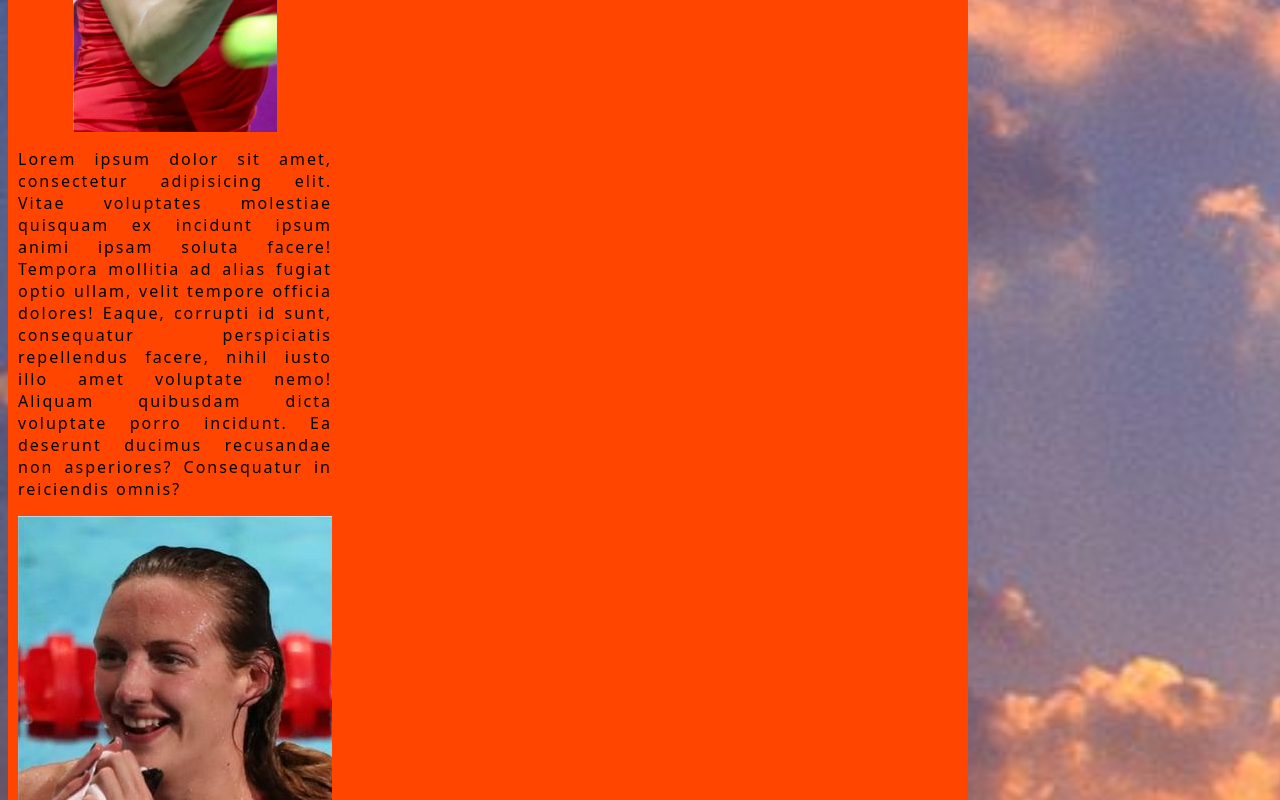
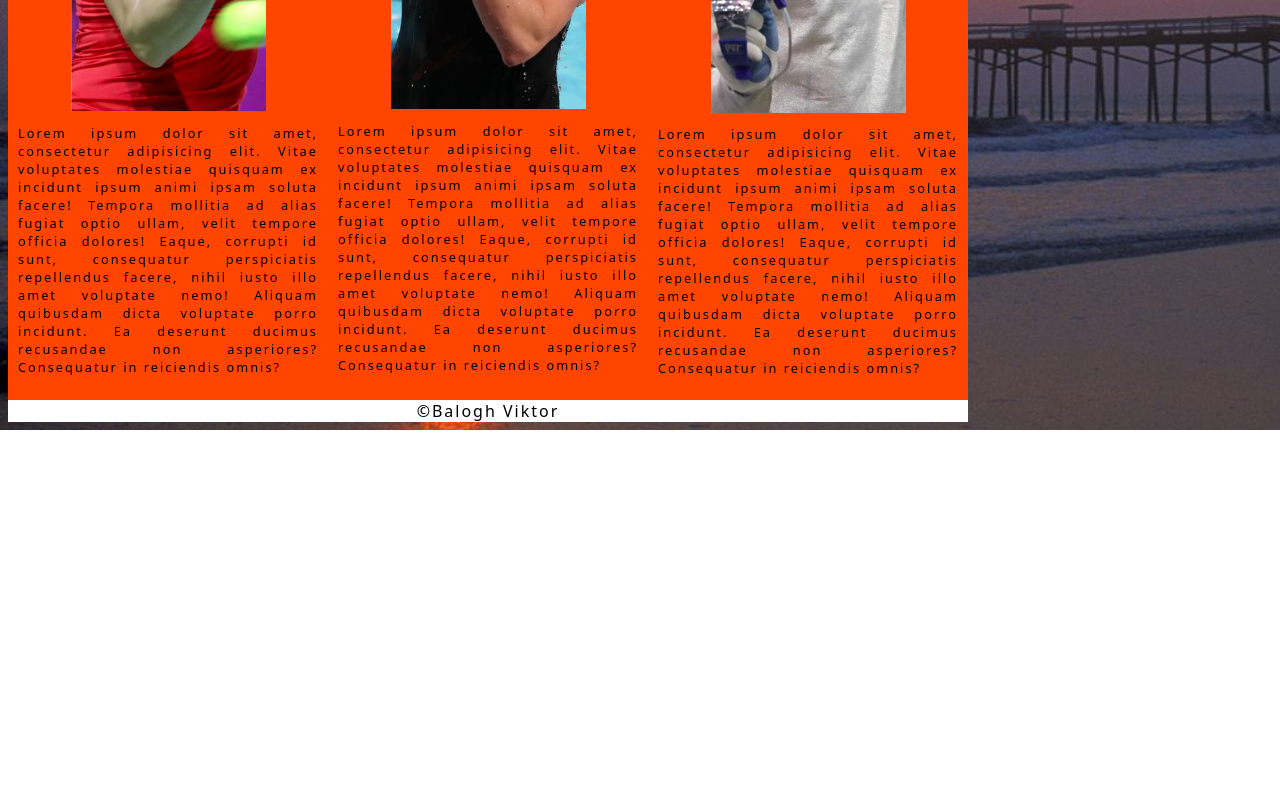
Before and after one commit to Jegesmaci583/Oldalalakitas, a plain HTML site: page index.html in a window 1280 px wide. Shown: the part 1100-1900 px from the top of the page. After the commit the page ends 1530 px from the top, so only its background shows below. Drawn offline with Linux system fonts and the light colour scheme.

Commit message:
section div-ek javítva

```diff
--- a/index.html
+++ b/index.html
@@ -37,15 +37,15 @@
         </div>
     </aside>
     <section>
-        <div class="div1"><img src="kepek/Tenisz.png" alt="Sportoló"><div><p>Lorem ipsum dolor sit amet, consectetur adipisicing elit. Vitae voluptates molestiae quisquam ex incidunt ipsum animi ipsam soluta facere! Tempora mollitia ad alias fugiat optio ullam, velit tempore officia dolores!
+        <div class="div1"><img src="kepek/Tenisz.png" alt="Sportoló"><p>Lorem ipsum dolor sit amet, consectetur adipisicing elit. Vitae voluptates molestiae quisquam ex incidunt ipsum animi ipsam soluta facere! Tempora mollitia ad alias fugiat optio ullam, velit tempore officia dolores!
         Eaque, corrupti id sunt, consequatur perspiciatis repellendus facere, nihil iusto illo amet voluptate nemo! Aliquam quibusdam dicta voluptate porro incidunt. Ea deserunt ducimus recusandae non asperiores? Consequatur in reiciendis omnis?
-        </p><div></div>
-        <div class="div2"><img src="kepek/uszo.png" alt="Sportoló"><div><p>Lorem ipsum dolor sit amet, consectetur adipisicing elit. Vitae voluptates molestiae quisquam ex incidunt ipsum animi ipsam soluta facere! Tempora mollitia ad alias fugiat optio ullam, velit tempore officia dolores!
+        </p></div>
+        <div class="div2"><img src="kepek/uszo.png" alt="Sportoló"><p>Lorem ipsum dolor sit amet, consectetur adipisicing elit. Vitae voluptates molestiae quisquam ex incidunt ipsum animi ipsam soluta facere! Tempora mollitia ad alias fugiat optio ullam, velit tempore officia dolores!
         Eaque, corrupti id sunt, consequatur perspiciatis repellendus facere, nihil iusto illo amet voluptate nemo! Aliquam quibusdam dicta voluptate porro incidunt. Ea deserunt ducimus recusandae non asperiores? Consequatur in reiciendis omnis?
-        </p><div></div>
-        <div class="div3"><img src="kepek/vivo.png" alt="Sportoló"><div><p>Lorem ipsum dolor sit amet, consectetur adipisicing elit. Vitae voluptates molestiae quisquam ex incidunt ipsum animi ipsam soluta facere! Tempora mollitia ad alias fugiat optio ullam, velit tempore officia dolores!
+        </p></div>
+        <div class="div3"><img src="kepek/vivo.png" alt="Sportoló"><p>Lorem ipsum dolor sit amet, consectetur adipisicing elit. Vitae voluptates molestiae quisquam ex incidunt ipsum animi ipsam soluta facere! Tempora mollitia ad alias fugiat optio ullam, velit tempore officia dolores!
         Eaque, corrupti id sunt, consequatur perspiciatis repellendus facere, nihil iusto illo amet voluptate nemo! Aliquam quibusdam dicta voluptate porro incidunt. Ea deserunt ducimus recusandae non asperiores? Consequatur in reiciendis omnis?
-        </p><div></div>
+        </p></div>
     </section>
     <footer>
         &copy;Balogh Viktor
--- a/style.css
+++ b/style.css
@@ -110,6 +110,9 @@ footer{
     background: white;
 
 }
+p{
+    font-size: 80%;
+}
 
 @media all and (max-width:600px) {
     main{
```
